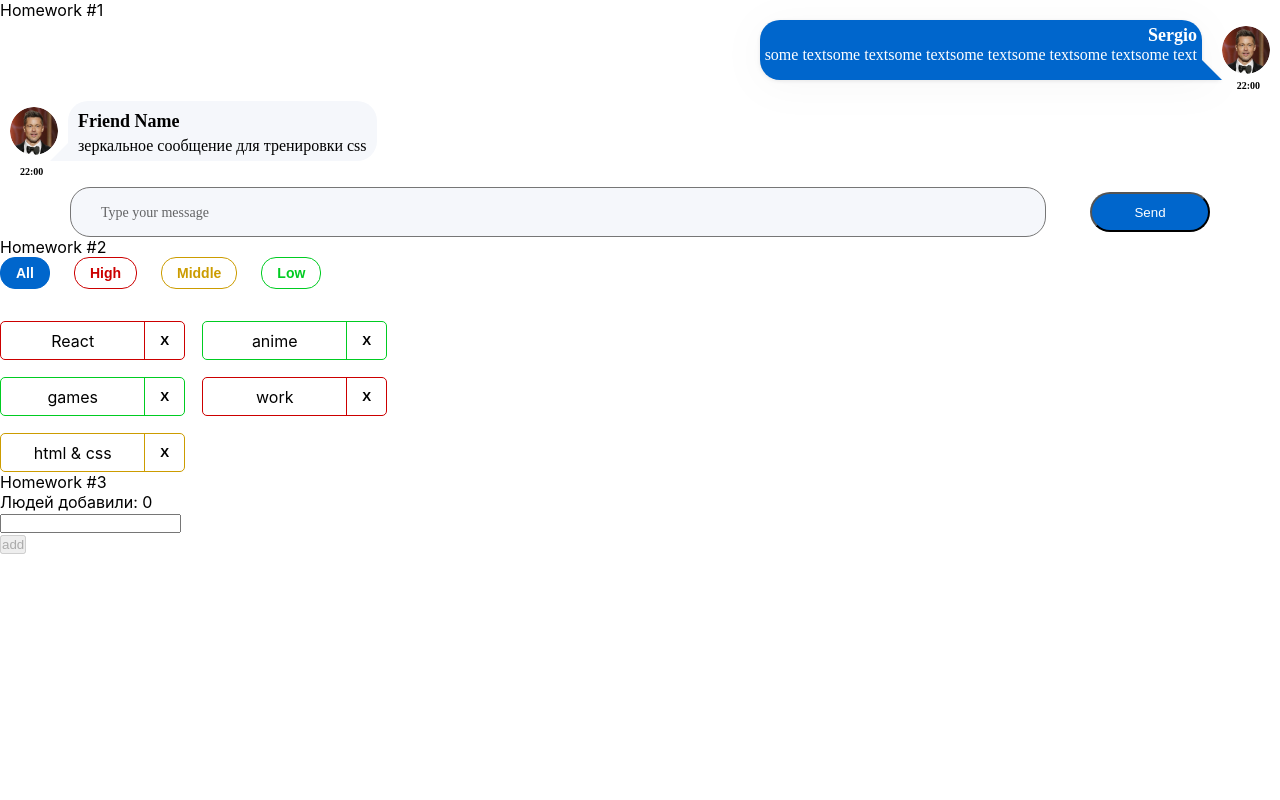
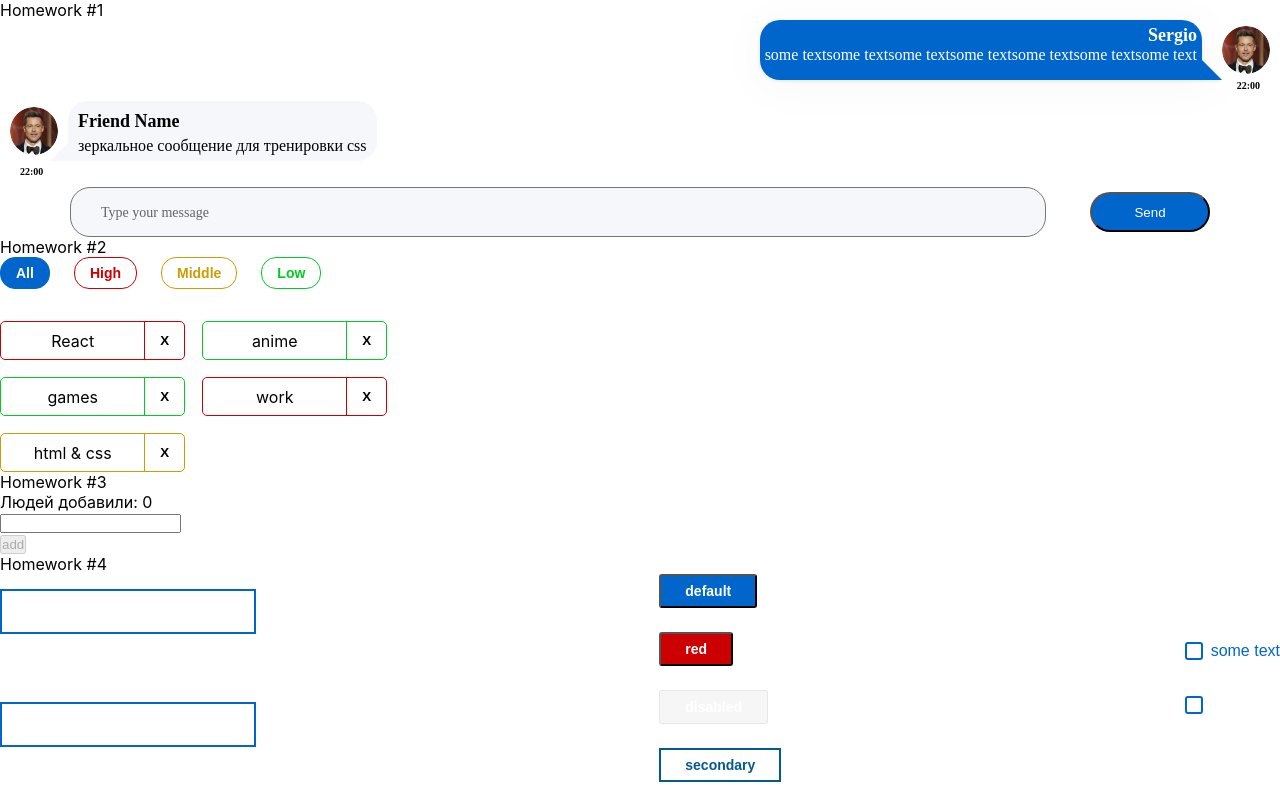
Before and after one commit to Sergey-Bukreev/HomeWorks-Front, a React (Create React App) app: page /#/ in a window 1280 px wide. Built offline with nearby package versions, Linux system fonts and the light colour scheme.

Commit message:
mix classes for input and for button and add onchange for checkbox . Add styles for this components

```diff
--- a/src/s1-main/App.tsx
+++ b/src/s1-main/App.tsx
@@ -3,6 +3,7 @@ import s from './App.module.css'
 import HW1 from '../s2-homeworks/hw01/HW1'
 import HW2 from "../s2-homeworks/hw02/HW2";
 import HW3 from "../s2-homeworks/hw03/HW3";
+import HW4 from "../s2-homeworks/hw04/HW4";
 
 function App() {
     return (
@@ -11,7 +12,7 @@ function App() {
             {/*раскомментировать по ходу выполнения*/}
             <HW2/>
             <HW3/>
-            {/*<HW4/>*/}
+            <HW4/>
 
             {/*при выполнении дз 5 и более - закомментировать здесь дз 1-4, так как они есть внутри дз 5*/}
             {/*<HW5/>*/}
--- a/src/s2-homeworks/hw04/Stand.tsx
+++ b/src/s2-homeworks/hw04/Stand.tsx
@@ -43,7 +43,7 @@ const Stand = () => {
             <div className={s.buttons}>
                 {/*обычная кнопка:*/}
                 <div>
-                    <SuperButton id={'hw4-super-button-default'}>
+                    <SuperButton id={'hw4-super-button-default'} xType={"default"}>
                         default
                     </SuperButton>
                 </div>
@@ -57,7 +57,6 @@ const Stand = () => {
                 <div>
                     <SuperButton
                         id={'hw4-super-button-disabled'}
-                        xType={'red'}
                         disabled
                     >
                         disabled
--- a/src/s2-homeworks/hw04/common/c1-SuperInputText/SuperInputText.module.css
+++ b/src/s2-homeworks/hw04/common/c1-SuperInputText/SuperInputText.module.css
@@ -1,20 +1,45 @@
-.input:focus {
+.input {
+    border: 1px solid #ccc;
+    padding: 8px;
+    font-size: 16px;
+    outline: none;
+    transition: border-color 0.3s ease;
 }
 
-.input {
+.input:focus {
+    border-color: #06C;
 }
 
 .inputWrapper {
+    margin-bottom: 20px;
 }
 
 .superInput {
+    border: 2px solid #06C;
+    padding: 10px;
+    font-size: 18px;
+    outline: none;
+    transition: border-color 0.3s ease;
+}
+
+.superInput:focus {
+    border-color: #045a8d;
 }
 
 .errorInput {
+    border: 2px solid #cc0000;
+    padding: 10px;
+    font-size: 18px;
+    outline: none;
+    transition: border-color 0.3s ease;
 }
 
 .errorInput:focus {
+    border-color: #a50000;
 }
 
 .error {
+    color: #cc0000;
+    font-size: 14px;
+    margin-top: 5px;
 }
--- a/src/s2-homeworks/hw04/common/c1-SuperInputText/SuperInputText.tsx
+++ b/src/s2-homeworks/hw04/common/c1-SuperInputText/SuperInputText.tsx
@@ -48,11 +48,8 @@ const SuperInputText: React.FC<SuperInputTextPropsType> = (
         onEnter() // то вызвать его
     }
 
-    const finalSpanClassName = s.error
-        + (spanClassName ? ' ' + spanClassName : '')
-    const finalInputClassName = s.input
-        + (error ? ' ' + s.errorInput : ' ' + s.superInput)
-        + (className ? ' ' + className : '') // задача на смешивание классов
+    const finalSpanClassName = `${s.error} ${spanClassName || ''}`.trim();
+    const finalInputClassName = `${s.input} ${error ? s.errorInput : s.superInput} ${className || ''}`.trim();
 
     return (
         <div className={s.inputWrapper}>
--- a/src/s2-homeworks/hw04/common/c2-SuperButton/SuperButton.module.css
+++ b/src/s2-homeworks/hw04/common/c2-SuperButton/SuperButton.module.css
@@ -1,36 +1,66 @@
 .button {
+    display: inline-flex;
+    padding: 5px 24px;
+    justify-content: center;
+    align-items: center;
+    gap: 10px;
+    font-size: 14px;
+    font-style: normal;
+    font-weight: 600;
+    line-height: 20px;
+    color: white;
 }
 
 .disabled {
+    cursor: not-allowed;
+    opacity: 0.5;
+    background-color: #212A34;
 }
 
 .secondary {
+    background-color: white;
+    border: 2px solid #045a8d;
+    color: #045a8d;
 }
 
 .default {
+    border-radius: 3px;
+    background: #06C;
+    color: white;
+    transition: background-color 0.3s ease;
 }
 
 .red {
+    border-radius: 3px;
+    background-color: #cc0000;
+    transition: background-color 0.3s ease;
 }
 
 .default:hover {
+    background-color: #045a8d;
 }
 
 .red:hover {
+    background-color: #a50000;
 }
 
 .secondary:hover {
+    background-color: #DDEEFF;
 }
 
+.default:active {
+    background-color: #003366;
+}
 
-.default:active {
+.red:active {
+    background-color: #660000;
 }
 
 .secondary:active {
-}
-
-.red:active {
+    /* Добавьте стили для :active на .secondary, если необходимо */
 }
 
 .button:disabled {
+    cursor: not-allowed;
+    opacity: 0.5;
 }
--- a/src/s2-homeworks/hw04/common/c2-SuperButton/SuperButton.tsx
+++ b/src/s2-homeworks/hw04/common/c2-SuperButton/SuperButton.tsx
@@ -17,12 +17,8 @@ const SuperButton: React.FC<SuperButtonPropsType> = (
         ...restProps // все остальные пропсы попадут в объект restProps, там же будет children
     }
 ) => {
-    const finalClassName = s.button
-        // + (disabled
-        //         ? ...
-        //         : xType === 'red'
-        //             ? ...
-        + (className ? ' ' + className : '') // задачка на смешивание классов
+
+    const finalClassName = `${s.button} ${xType === 'red' ? s.red : ''} ${disabled ? 'disabled' : ''} ${xType === 'default' ? s.default : ''} ${xType === 'secondary' ? s.secondary : ''} ${className || ''}`.trim();
 
     return (
         <button
--- a/src/s2-homeworks/hw04/common/c3-SuperCheckbox/SuperCheckbox.tsx
+++ b/src/s2-homeworks/hw04/common/c3-SuperCheckbox/SuperCheckbox.tsx
@@ -28,6 +28,8 @@ const SuperCheckbox: React.FC<SuperCheckboxPropsType> = (
 ) => {
     const onChangeCallback = (e: ChangeEvent<HTMLInputElement>) => {
         // задачка на написание онченджа
+        onChange && onChange(e);
+        onChangeChecked && onChangeChecked(e.currentTarget.checked);
 
     }
 
```
